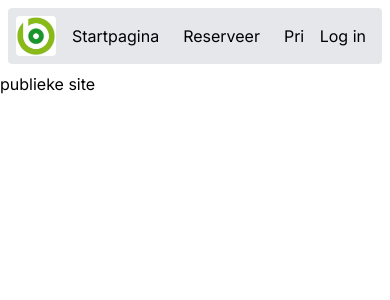
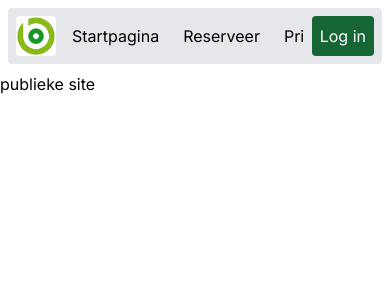
Before and after one commit to WEB4YOU-BE/P007-TenBoomgaerde, a Next.js app: page / in a window 390 px wide. Shown: the top 300 px of the page. Built offline with nearby package versions, Linux system fonts and the light colour scheme.

Commit message:
Added phone layout, but not enabled yet
Signed-off-by: Jens Penneman <jenspenneman26@gmail.com>

```diff
--- a/src/app/(www)/layout.tsx
+++ b/src/app/(www)/layout.tsx
@@ -3,16 +3,25 @@ import Image from "next/image";
 
 export default function PublicNavigationLayout({children}: { children: React.ReactNode }) {
     return <>
-        <div className={"container max-w-screen-md mx-auto p-2"}>
-            <nav className={"bg-gray-200 rounded flex flex-row gap-2 p-2"}>
-                <Image className={"aspect-square w-[40px] h-[40px] rounded"} src={"/images/logo-bewegingnet - square.png"} alt={"Logo"} width={77} height={77}/>
-                <div className={"flex flex-row flex-grow overflow-x-auto gap-2"}>
+        <div className={"sm:sticky sm:top-0 sm:z-50 container max-w-screen-md mx-auto p-2"}>
+            <div className={"bg-gray-200 rounded flex flex-col gap-2 p-2"}>
+                <div className={"flex flex-row gap-2"}>
+                    <Image className={"aspect-square w-[40px] h-[40px] rounded"} src={"/images/logo-bewegingnet - square.png"} alt={"Logo"} width={77} height={77}/>
+                    <nav className={"flex flex-row flex-grow overflow-x-auto gap-2"}> {/* invisible sm:visible */}
+                        <Link className={"bg-gray-200 hover:bg-gray-100 rounded p-2"} href={"/"}>Startpagina</Link>
+                        <Link className={"bg-gray-200 hover:bg-gray-100 rounded p-2"} href={"/reserveren"}>Reserveer</Link>
+                        <Link className={"bg-gray-200 hover:bg-gray-100 rounded p-2"} href={"/prijzen"}>Prijzen</Link>
+                    </nav>
+                    <Link className={"bg-green-800 hover:bg-green-700 text-white rounded flex-shrink-0 p-2"} href={"/sign-in"}>Log in</Link>
+                </div>
+                {/*
+                <nav className={"flex flex-row flex-grow flex-wrap sm:hidden gap-2"}>
                     <Link className={"bg-gray-200 hover:bg-gray-100 rounded p-2"} href={"/"}>Startpagina</Link>
-                    <Link className={"bg-gray-200 hover:bg-gray-100 rounded p-2"} href={"/reserveer"}>Reserveer</Link>
+                    <Link className={"bg-gray-200 hover:bg-gray-100 rounded p-2"} href={"/reserveren"}>Reserveer</Link>
                     <Link className={"bg-gray-200 hover:bg-gray-100 rounded p-2"} href={"/prijzen"}>Prijzen</Link>
-                </div>
-                <Link className={"bg-gray-200 hover:bg-gray-100 rounded flex-shrink-0 p-2"} href={"/sign-in"}>Log in</Link>
-            </nav>
+                </nav>
+                */}
+            </div>
         </div>
         {children}
     </>;
```
